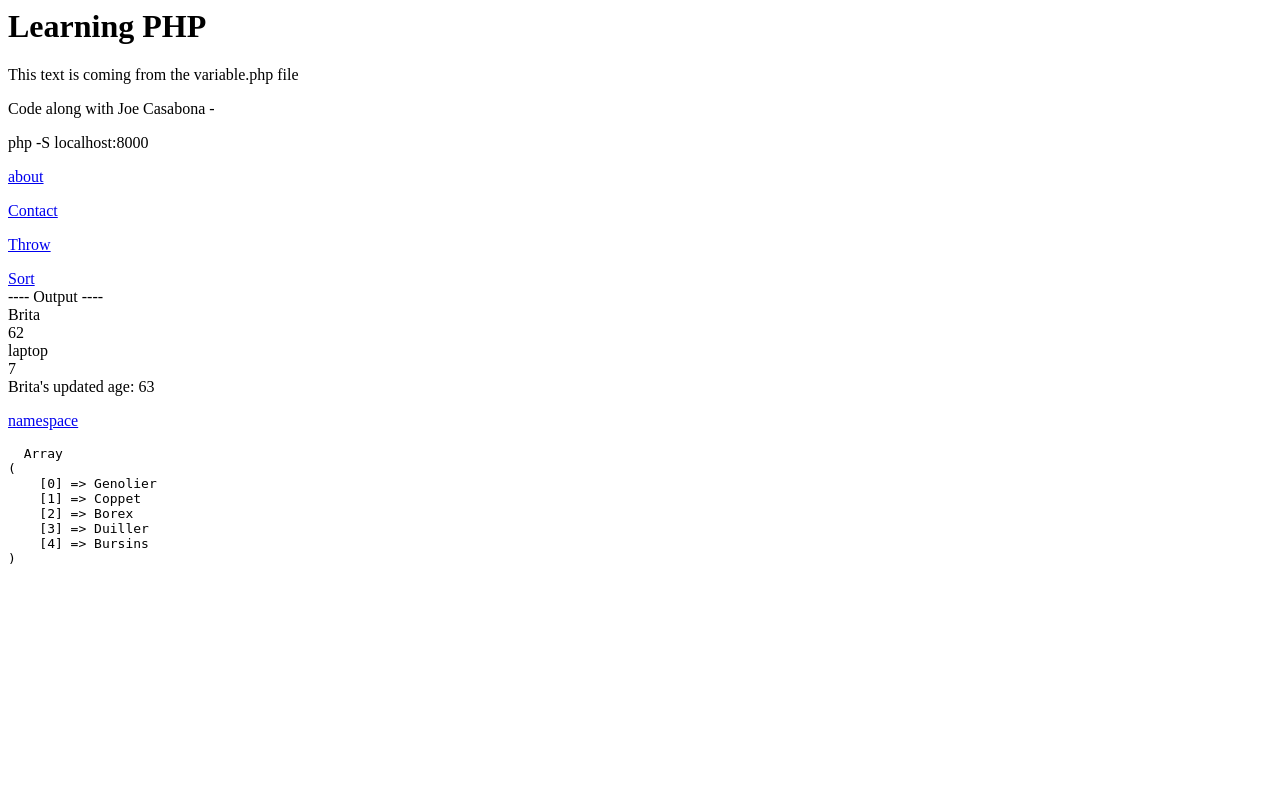
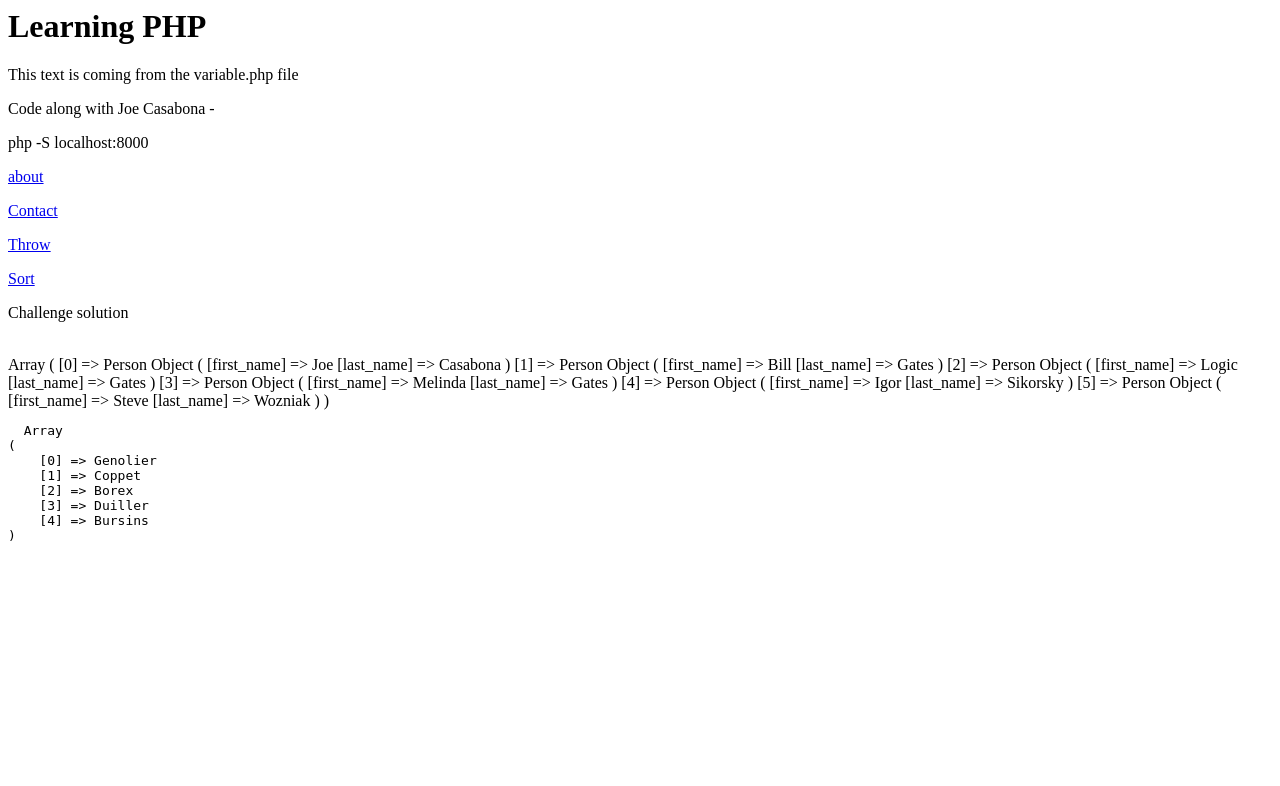
Before and after one commit to richardazia/php_practice, a PHP site: page / in a window 1280 px wide. Shown: the top 786 px of the page. Run offline with PHP 8.4, Linux system fonts and the light colour scheme.

Commit message:
added course sort solution

```diff
--- a/index.php
+++ b/index.php
@@ -329,7 +329,7 @@ usort( $villages, function($a, $b) {
 });
 
 // Objects
-
+/*
 class Person {
   // This code is no longer required for object creation
   // var $name;
@@ -372,6 +372,7 @@ echo $brita->get_age() . '</br>';
 echo $laptop->get_name() . '</br>';
 echo $laptop->get_age() . '</br>';
 
+
 // Returns an error as the function is private.
 // $brita->set_birthday(true);
 // $brita->update_age();
@@ -382,7 +383,48 @@ $brita->set_birthday(true);
 echo $brita->get_age();
 
 echo '<p><a href="namespace.php">namespace</a>'
+*/
 
+// Course solution for sort
+
+class Person {
+  var $first_name;
+  var $last_name;
+
+  // The constructor
+  function __construct( $first_name, $last_name) {
+    $this->first_name = $first_name;
+    $this->last_name = $last_name;
+  }
+
+  public function get_first_name() {
+    return $this->first_name;
+  }
+
+  public function get_last_name() {
+    return $this->last_name;
+  }
+
+}
+
+$joe = new Person( 'Joe', 'Casabona' );
+$steve = new Person( 'Steve', 'Wozniak');
+$logic = new Person( 'Logic', 'Gates');
+$melinda = new Person( 'Melinda', 'Gates');
+$bill = new Person( 'Bill', 'Gates');
+$igor = new Person('Igor', 'Sikorsky');
+
+$people = array ($logic, $joe, $steve, $melinda, $bill, $igor);
+echo "<p>Challenge solution</p>";
+echo "<br>";
+usort( $people, function($a, $b) {
+  // Option 1:
+  // return $a->get_last_name() <=> $b->get_last_name();
+  // Option 2:
+  return [$a->get_last_name(), $a->get_first_name()] <=> [$b->get_last_name(), $b->get_first_name()];
+});
+
+print_r( $people );
 ?>
 
 <pre>
```
